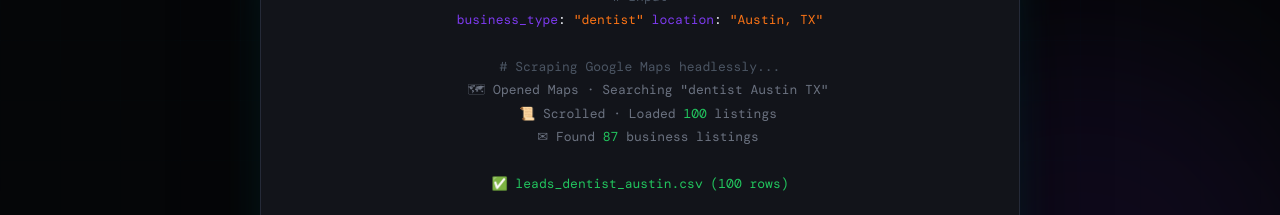
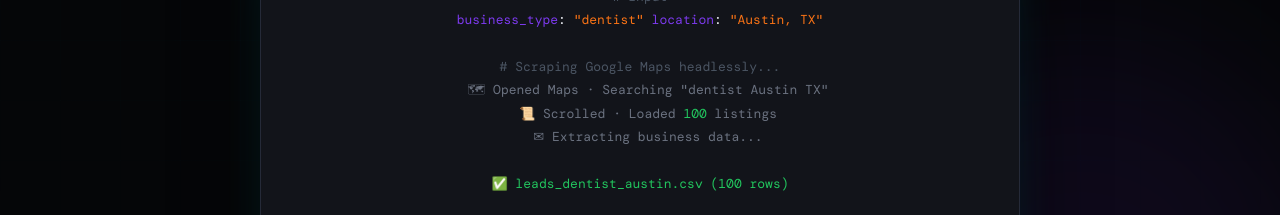
Before and after one commit to aurelia-projects/LeadMagnet, a Next.js app: page / in a window 1280 px wide. Shown: the part 920-1135 px from the top of the page. Built offline with nearby package versions, Linux system fonts and the light colour scheme; a web font is replaced by a local one.

Commit message:
fix remaining README + website copy: honest about email/reviews limitations, remove non-existent features

```diff
--- a/app/page.tsx
+++ b/app/page.tsx
@@ -342,7 +342,7 @@
             <div><span className="t-comment"># Scraping Google Maps headlessly...</span></div>
             <div className="t-out">🗺 Opened Maps · Searching &quot;dentist Austin TX&quot;</div>
             <div className="t-out">📜 Scrolled · Loaded <span className="t-val">100</span> listings</div>
-            <div className="t-out">✉ Found <span className="t-val">87</span> business listings</div>
+            <div className="t-out">✉ Extracting business data...</div>
             <br />
             <div className="t-success">✅ leads_dentist_austin.csv (100 rows)</div>
             <br />
@@ -518,7 +518,7 @@
       {/* STATS */}
       <div className="stats-section">
         <div className="stats-grid">
-          {[{ n: '100', l: 'Leads per run' }, { n: '10', l: 'Data fields per lead' }, { n: '95%+', l: 'Data field accuracy' }, { n: '∞', l: 'Locations worldwide' }].map((s, i) => (
+          {[{ n: '100', l: 'Leads per run' }, { n: '10', l: 'Data fields per lead' }, { n: '100+', l: 'Countries supported' }, { n: '∞', l: 'Locations worldwide' }].map((s, i) => (
             <div className="stat-item" key={i}><div className="stat-num">{s.n}</div><div className="stat-label">{s.l}</div></div>
           ))}
         </div>
```
Also changed, not shown: 1 other file (tests, documents, lock files or other folders).
